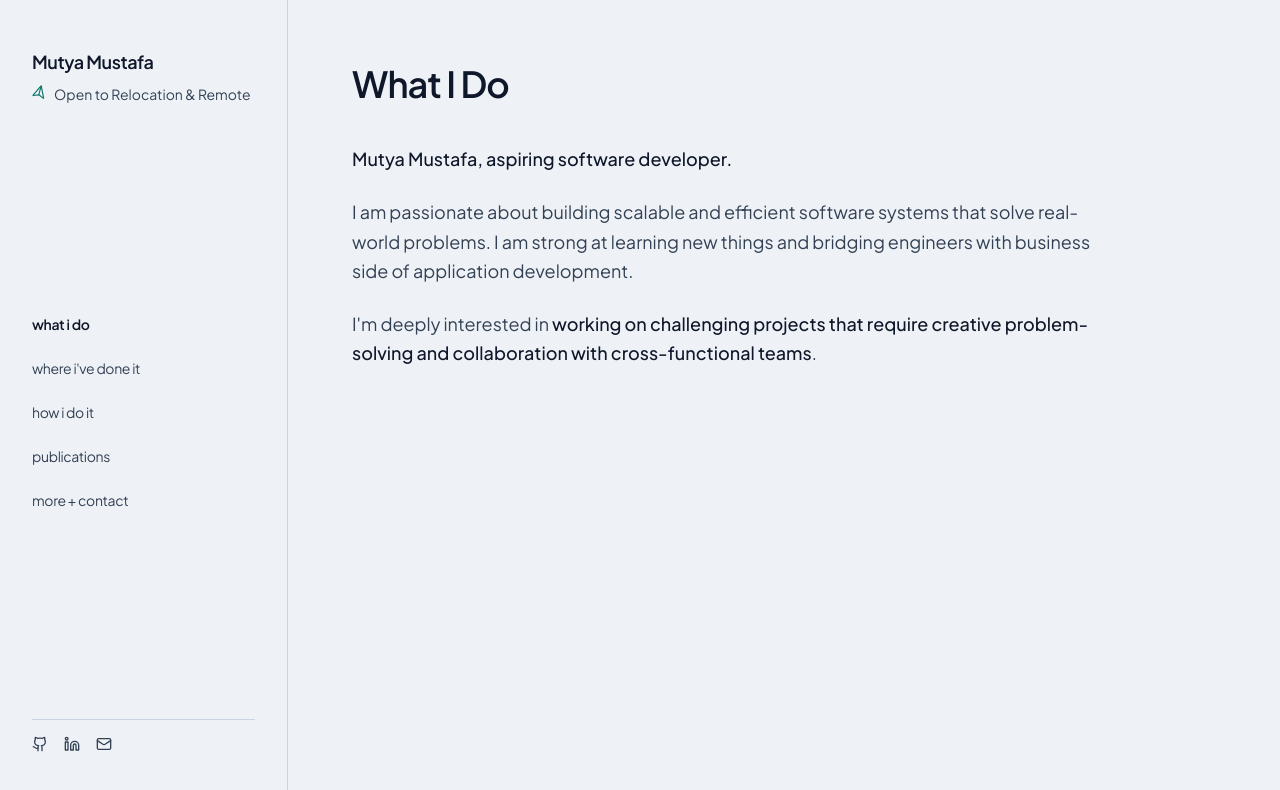
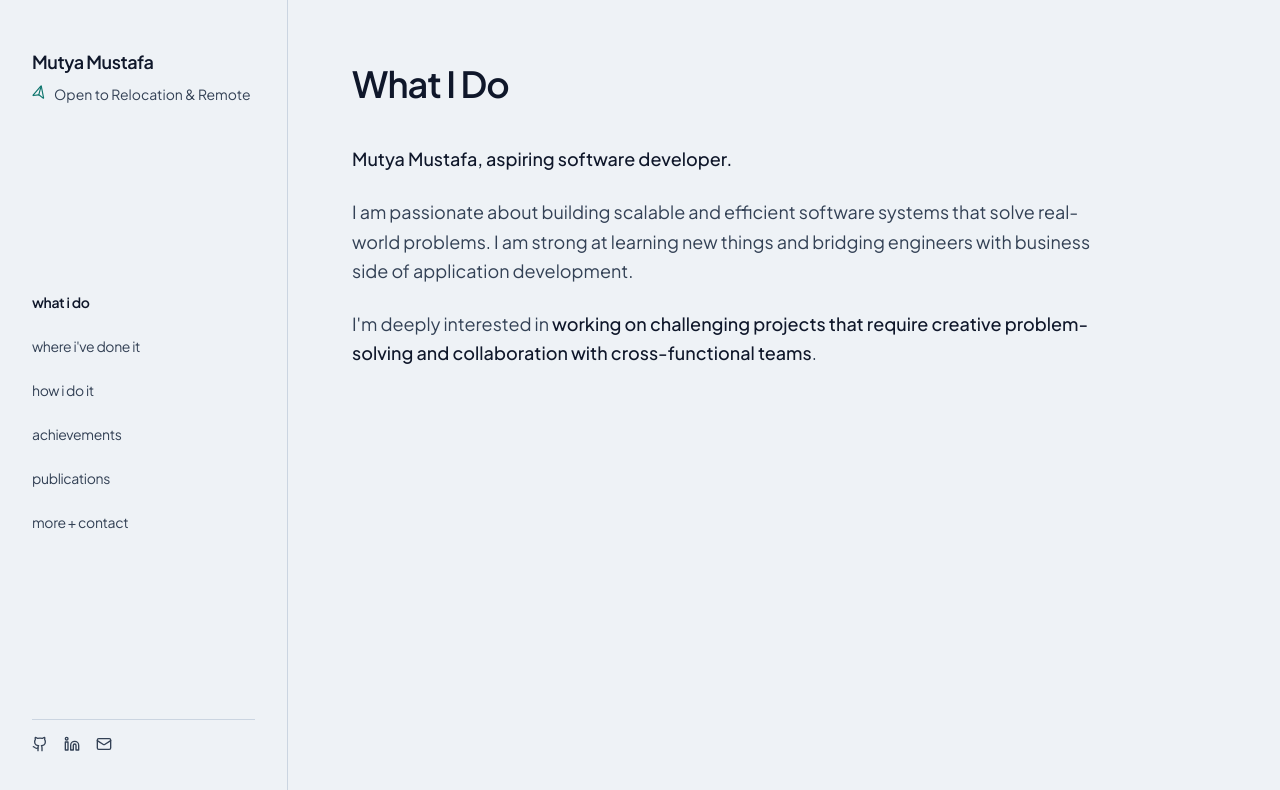
Before and after one commit to Rara212/My-Portfolio, a React (Vite) app: page / in a window 1280 px wide. Shown: the top 790 px of the page. Built offline with nearby package versions, Linux system fonts and the light colour scheme.

Commit message:
added achievements tab

```diff
--- a/src/App.tsx
+++ b/src/App.tsx
@@ -3,6 +3,7 @@ import { Sidebar, NavTabId } from './components/Sidebar';
 import { WhatIDoView } from './components/views/WhatIDoView';
 import { WhereIveDoneItView } from './components/views/WhereIveDoneItView';
 import { HowIDoItView } from './components/views/HowIDoItView';
+import { AchievementsView } from './components/views/AchievementsView';
 import { MagazineShowcaseView } from './components/views/MagazineShowcaseView';
 import { PublicationsView } from './components/views/PublicationsView';
 import { MoreContactView } from './components/views/MoreContactView';
@@ -20,6 +21,7 @@ export default function App() {
       'what-i-do',
       'where-ive-done-it',
       'how-i-do-it',
+      'achievements',
       'showcase',
       'publications',
       'more-contact',
@@ -131,6 +133,8 @@ export default function App() {
 
           {activeTab === 'how-i-do-it' && <HowIDoItView />}
 
+          {activeTab === 'achievements' && <AchievementsView />}
+
           {activeTab === 'showcase' && (
             <MagazineShowcaseView onSelectProject={(p) => setSelectedProject(p)} />
           )}
--- a/src/components/Sidebar.tsx
+++ b/src/components/Sidebar.tsx
@@ -6,6 +6,7 @@ export type NavTabId =
   | 'what-i-do'
   | 'where-ive-done-it'
   | 'how-i-do-it'
+  | 'achievements'
   | 'showcase'
   | 'publications'
   | 'more-contact';
@@ -27,6 +28,7 @@ export const Sidebar: React.FC<SidebarProps> = ({
     { id: 'what-i-do', label: 'what I do' },
     { id: 'where-ive-done-it', label: "where I've done it" },
     { id: 'how-i-do-it', label: 'how I do it' },
+    { id: 'achievements', label: 'achievements' },
     { id: 'publications', label: 'publications' },
     { id: 'more-contact', label: 'more + contact' },
   ];
--- /dev/null
+++ b/src/components/views/AchievementsView.tsx
@@ -0,0 +1,98 @@
+import React from 'react';
+import { Award, BadgeCheck } from 'lucide-react';
+import { certifications, achievements, CredentialItem } from '../../data/portfolioData';
+
+const CredentialCard: React.FC<{
+  item: CredentialItem;
+  icon: React.ReactNode;
+  titleLabel: string;
+}> = ({ item, icon, titleLabel }) => (
+  <div className="bg-[var(--bg-surface)] border border-[var(--border-color)] hover:border-[var(--border-strong)] rounded-xl flex flex-col md:flex-row items-stretch overflow-hidden transition-all duration-200">
+    <div className="w-full md:w-28 py-5 md:py-0 shrink-0 flex items-center justify-center border-b md:border-b-0 md:border-r border-[var(--border-color)] bg-[var(--bg-secondary)]">
+      {icon}
+    </div>
+    <div className="flex-1 grid grid-cols-1 sm:grid-cols-12 items-stretch divide-y sm:divide-y-0 sm:divide-x divide-[var(--border-color)]">
+      <div className="sm:col-span-6 p-4 sm:p-5 flex flex-col justify-center">
+        <div className="text-[11px] font-mono text-[var(--text-muted)] tracking-wider">
+          {titleLabel}
+        </div>
+        <div className="text-sm font-semibold text-[var(--text-primary)] mt-1 tracking-tight">
+          {item.title}
+        </div>
+        <div className="text-xs text-[var(--text-muted)] mt-1 font-sans-body">
+          {item.organization}
+        </div>
+        {item.note && (
+          <div className="text-xs italic text-[var(--text-secondary)] mt-1.5 font-sans-body">
+            {item.note}
+          </div>
+        )}
+      </div>
+      <div className="sm:col-span-3 p-4 sm:p-5 flex flex-col justify-center">
+        <div className="text-[11px] font-mono text-[var(--text-muted)] tracking-wider">
+          location
+        </div>
+        <div className="text-sm font-medium text-[var(--text-primary)] mt-1 tracking-tight">
+          {item.location}
+        </div>
+      </div>
+      <div className="sm:col-span-3 p-4 sm:p-5 flex flex-col justify-center">
+        <div className="text-[11px] font-mono text-[var(--text-muted)] tracking-wider">
+          year
+        </div>
+        <div className="text-sm font-medium text-[var(--text-primary)] mt-1 font-mono">
+          {item.year}
+        </div>
+      </div>
+    </div>
+  </div>
+);
+
+export const AchievementsView: React.FC = () => {
+  return (
+    <div className="max-w-5xl space-y-8 animate-fade-in">
+      <div className="space-y-2">
+        <h2 className="text-3xl sm:text-4xl font-semibold tracking-tight text-[var(--text-primary)]">
+          Achievements
+        </h2>
+        <p className="text-sm sm:text-base text-[var(--text-secondary)] leading-relaxed font-sans-body">
+          Certifications and competition wins that recognize my craft.
+        </p>
+      </div>
+
+      {/* Certifications */}
+      <div className="space-y-4 pt-2">
+        <h3 className="text-2xl sm:text-3xl font-semibold tracking-tight text-[var(--text-primary)]">
+          Certifications
+        </h3>
+        <div className="space-y-4">
+          {certifications.map((cert) => (
+            <CredentialCard
+              key={cert.id}
+              item={cert}
+              titleLabel="certification"
+              icon={<BadgeCheck className="w-8 h-8 text-[var(--accent)]" />}
+            />
+          ))}
+        </div>
+      </div>
+
+      {/* Awards & Competition Wins */}
+      <div className="space-y-4 pt-2">
+        <h3 className="text-2xl sm:text-3xl font-semibold tracking-tight text-[var(--text-primary)]">
+          Awards &amp; Competition Wins
+        </h3>
+        <div className="space-y-4">
+          {achievements.map((ach) => (
+            <CredentialCard
+              key={ach.id}
+              item={ach}
+              titleLabel="award"
+              icon={<Award className="w-8 h-8 text-[var(--accent)]" />}
+            />
+          ))}
+        </div>
+      </div>
+    </div>
+  );
+};
--- a/src/data/portfolioData.ts
+++ b/src/data/portfolioData.ts
@@ -445,6 +445,70 @@ export const selectedProjectsList: SelectedProjectItem[] = [
   // }
 ];
 
+export interface CredentialItem {
+  id: string;
+  title: string;
+  organization: string;
+  location: string;
+  year: string;
+  note?: string;
+}
+
+export const certifications: CredentialItem[] = [
+  {
+    id: 'cert-cawp',
+    title: 'Certified Associate Wealth Planner in Islamic Financial Planning',
+    organization: 'Financial Planning Standards Board Indonesia',
+    location: 'Bogor, Indonesia',
+    year: '2023',
+  },
+  {
+    id: 'cert-bnsp',
+    title: 'Certified Programmer',
+    organization: 'The National Professional Certification Agency (BNSP)',
+    location: 'Depok, Indonesia',
+    year: '2023',
+  },
+  {
+    id: 'cert-lcci',
+    title: 'Level 2 Certificate in Bookkeeping and Accounts',
+    organization: 'London Chamber of Commerce and Industry (LCCI)',
+    location: 'Johor Bahru, Malaysia',
+    year: '2017',
+    note: 'Pass with distinction.',
+  },
+];
+
+export const achievements: CredentialItem[] = [
+  {
+    id: 'ach-sharia-hackathon',
+    title: '1st Winner — Sharia Economic Hackathon',
+    organization: 'Sharia Economic Hackathon 2022 by KSEI AkSES LIPIA',
+    location: 'Jakarta, Indonesia',
+    year: '2022',
+  },
+  {
+    id: 'ach-piosima',
+    title: '3rd Winner — English Debating Competition',
+    organization: 'PIOSIMA II KOPERTAIS II West Java Region',
+    location: 'Cipasung, Indonesia',
+    year: '2022',
+  },
+  {
+    id: 'ach-temilnas',
+    title: 'Best Paper — National Scientific Writing Competition',
+    organization: 'National Scientific Conference (TEMILNAS) XX by FOSSEI',
+    location: 'Semarang, Indonesia',
+    year: '2021',
+  },
+  {
+    id: 'ach-moderator',
+    title: 'Moderator of International Conference',
+    organization: '8th ASEAN Universities International Conference on Islamic Finance',
+    location: 'Bogor, Indonesia',
+    year: '2020',
+  },
+];
 
 export interface TechSkill {
   id: string;
```
